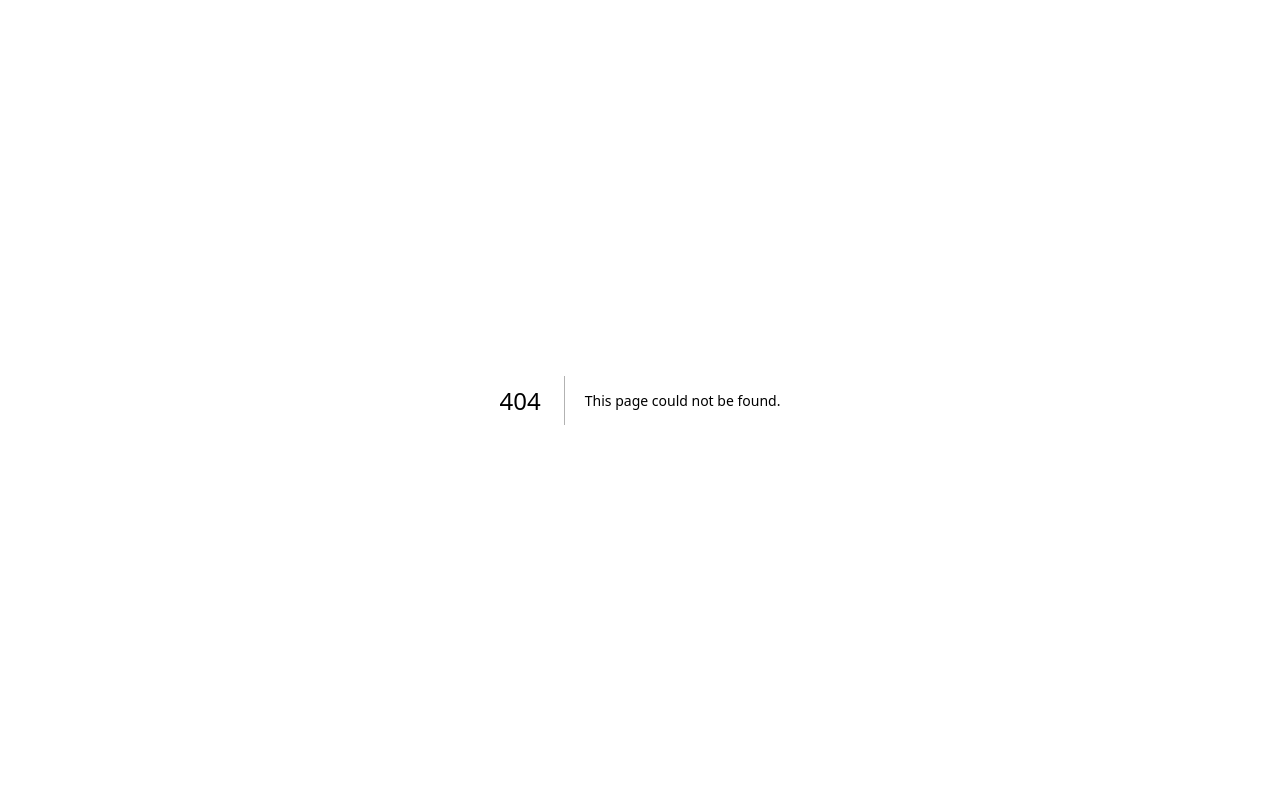
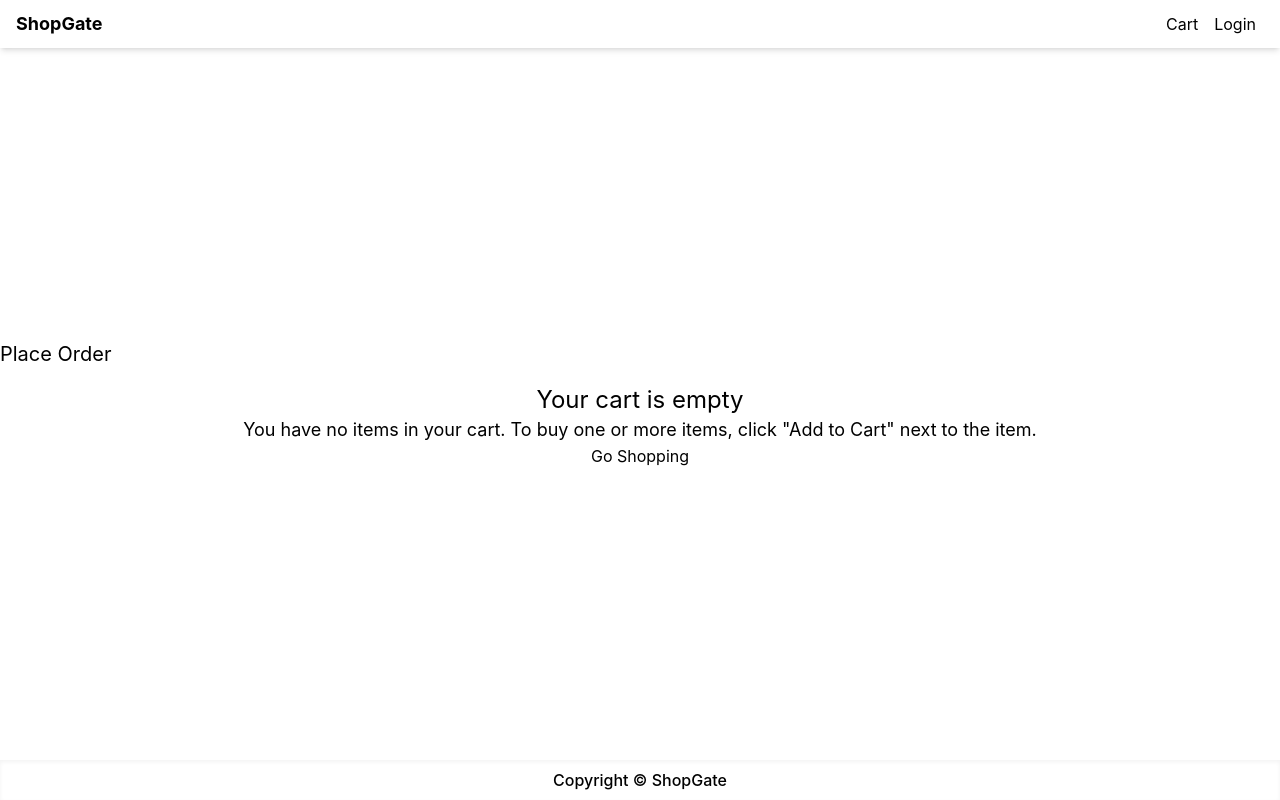
Before and after one commit to TimmyChan99/e-commerce, a Next.js app: page /placeOrder in a window 1280 px wide. Before the commit this address had no page. Built offline with nearby package versions, Linux system fonts and the light colour scheme; no server answers.

Commit message:
Add shipping address and payment method

```diff
--- a/pages/payment.tsx
+++ b/pages/payment.tsx
@@ -1,3 +1,4 @@
+import Link from 'next/link';
 import router from 'next/router';
 import React, { useState } from 'react';
 import Layout from '../components/Layout';
@@ -41,7 +42,9 @@ const Payment = () => {
 				>
 					Back
 				</button>
-				<button className="primary-button">Next</button>
+				<button className="primary-button">
+					<Link href="/placeOrder">Next</Link>
+				</button>
 			</div>
 		</form>
 	</Layout>
--- /dev/null
+++ b/pages/placeOrder.tsx
@@ -0,0 +1,49 @@
+import Link from 'next/link'
+import React from 'react'
+import Layout from '../components/Layout'
+import { useAppSelector, useAppDispatch } from '../redux/hooks'
+
+const PlaceOrderScreen = () => {
+	const { cartItems } = useAppSelector((state) => state.cart)
+	const { shippingAddress, paymentMethod } = useAppSelector((state) => state.user)
+
+	return (
+		<Layout title='Place Order'>
+			<h1 className='mb-4 text-xl'>Place Order</h1>
+			{
+				cartItems.length === 0 ? (
+					<div className='text-center'>
+						<h2 className='text-2xl'>Your cart is empty</h2>
+						<p className='text-lg'>You have no items in your cart. To buy one or more items, click "Add to Cart" next to the item.</p>
+						<Link href='/' className='hover:underline'>Go Shopping</Link>
+					</div>
+				) : (
+					<div className='grid md:grid-cols-4 md:gap-5'>
+						<div className="overflow-x-auto md:col-span-3">
+							<div className="card  p-5">
+								<h2 className="mb-2 text-lg">Shipping Address</h2>
+								<div>
+									{shippingAddress.fullName}, {shippingAddress.address},{' '}
+									{shippingAddress.city}, {shippingAddress.postalCode},{' '}
+									{shippingAddress.country}
+								</div>
+								<div className='text-blue-500'>
+									<Link href="/shipping">Edit</Link>
+								</div>
+							</div>
+						</div>
+						<div className="card  p-5">
+							<h2 className="mb-2 text-lg">Payment Method</h2>
+							<div>{paymentMethod}</div>
+							<div>
+								<Link href="/payment">Edit</Link>
+							</div>
+						</div>
+					</div>
+				)
+			}
+		</Layout>
+	)
+}
+
+export default PlaceOrderScreen
```
